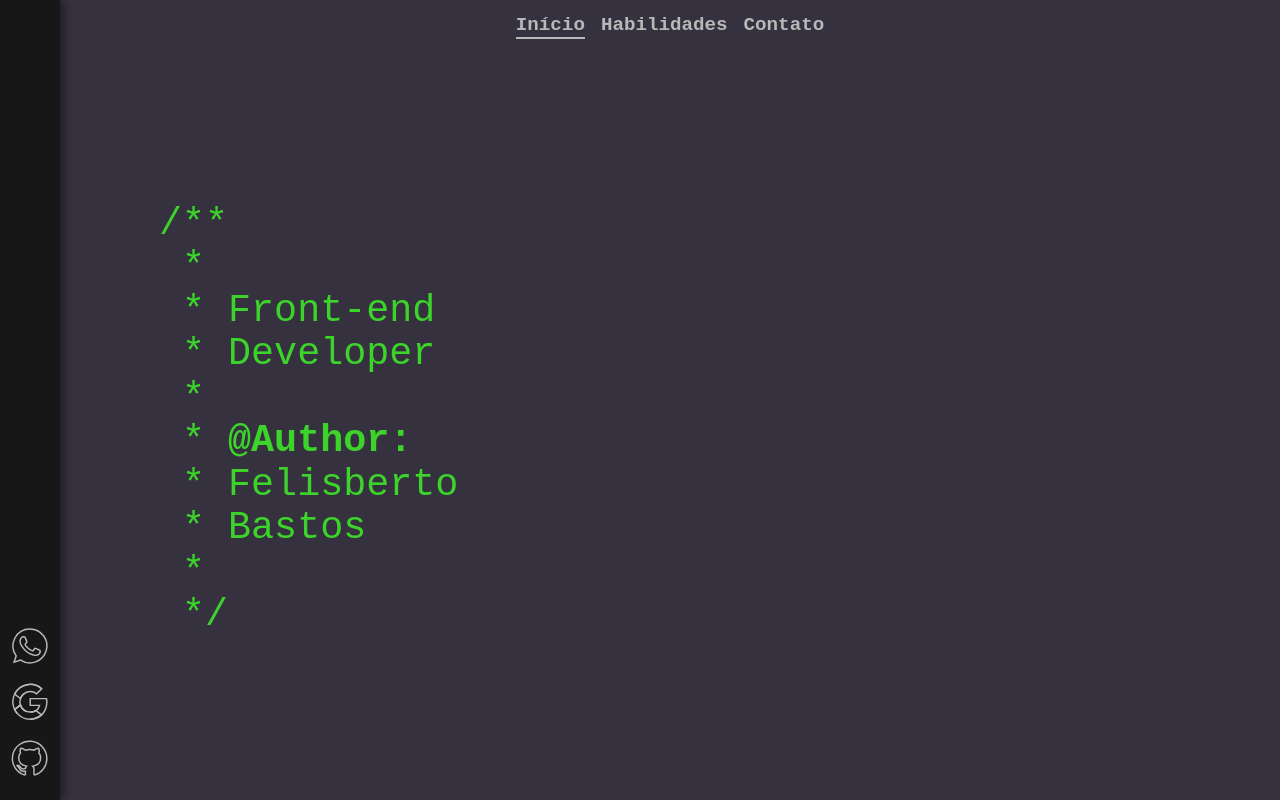
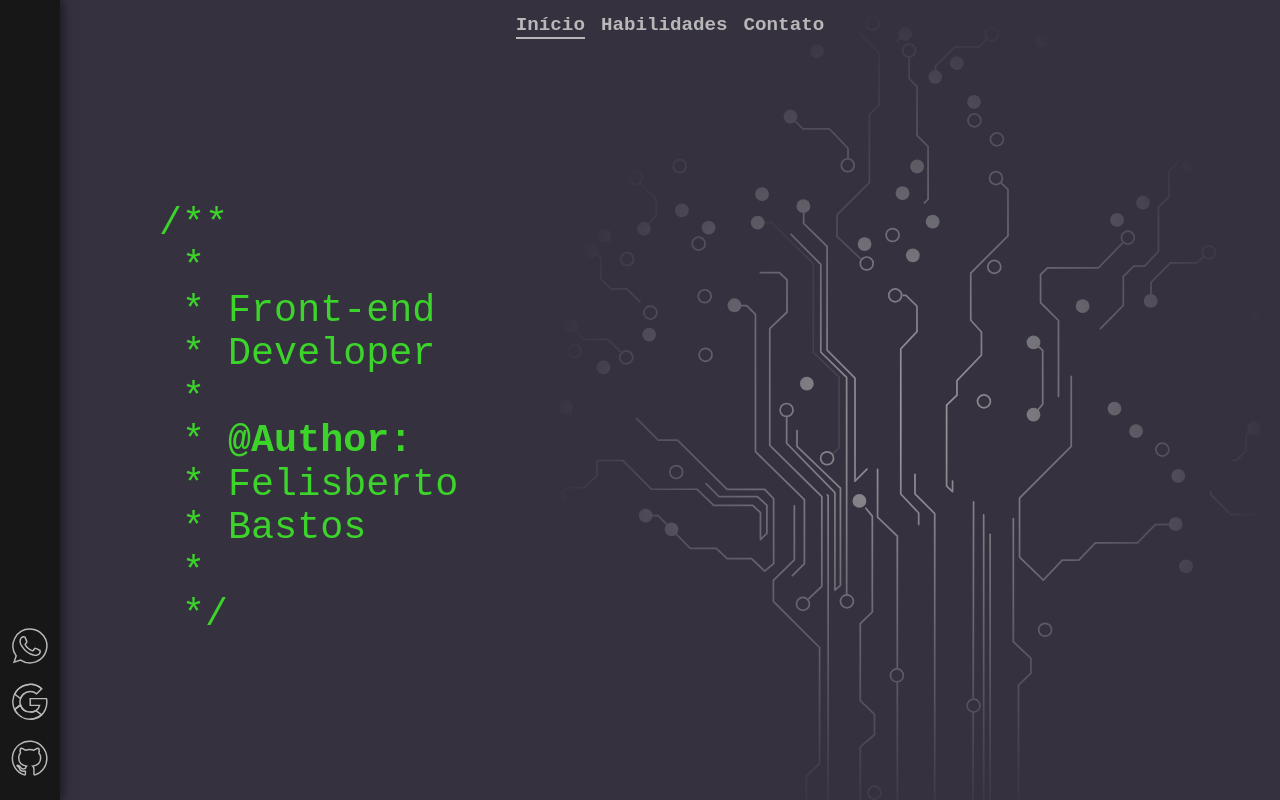
Before and after one commit to FelisbertoBastos/portfolio, a Vue app: page / in a window 1280 px wide. Built offline with nearby package versions, Linux system fonts and the light colour scheme.

Commit message:
CircuitTree recolocado na interface

```diff
--- a/src/components/layout/CircuitTree.vue
+++ b/src/components/layout/CircuitTree.vue
@@ -1,5 +1,5 @@
 <template>
-  <svg width="838.17" height="967.119" viewBox="0 0 838.17 967.119">
+  <svg v-width:full height="967.119" viewBox="0 0 838.17 967.119">
     <defs>
       <radialGradient id="radial-gradient" cx="0.5" cy="0.5" r="0.5" gradientUnits="objectBoundingBox">
         <stop offset="0" stop-color="#35313f" stop-opacity="0.2"/>
--- a/src/components/layout/MainComponent.vue
+++ b/src/components/layout/MainComponent.vue
@@ -11,14 +11,14 @@
       <headline />
     </template>
     <template slot="content">
-      <!-- <circuit-tree
-        v-width:full
-      /> -->
       <habilidades
         v-if="checkNavOption('Habilidades')"
       />
       <contato
         v-else-if="checkNavOption('Contato')"
+      />
+      <circuit-tree
+        v-else
       />
     </template>
   </main-template>
@@ -28,7 +28,7 @@
 import MainTemplate from './MainTemplate'
 import NavBar from './NavBar'
 import Headline from './Headline'
-// import CircuitTree from './CircuitTree'
+import CircuitTree from './CircuitTree'
 import Habilidades from './Habilidades'
 import Contato from './Contato'
 
@@ -38,7 +38,7 @@ export default {
     'main-template': MainTemplate,
     'navbar': NavBar,
     'headline': Headline,
-    // 'circuit-tree': CircuitTree,
+    'circuit-tree': CircuitTree,
     'habilidades': Habilidades,
     'contato': Contato
   },
```
